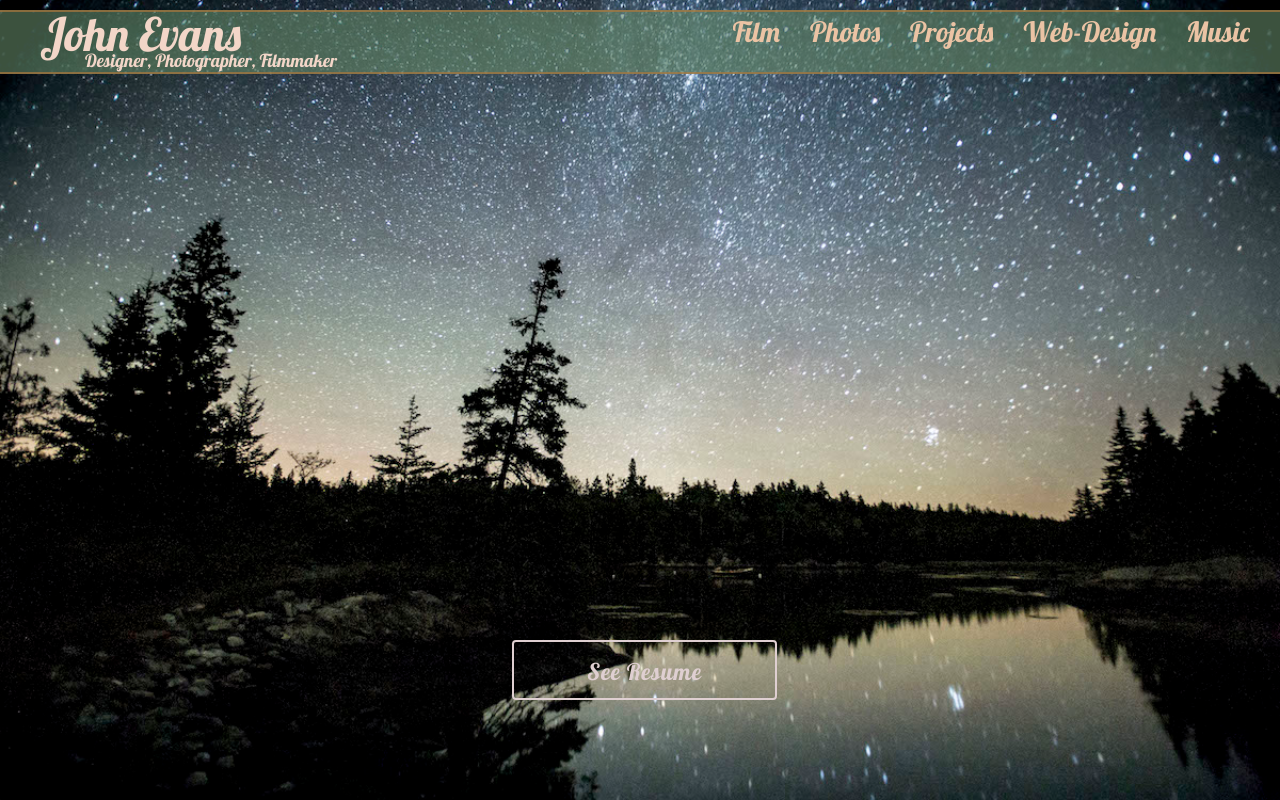
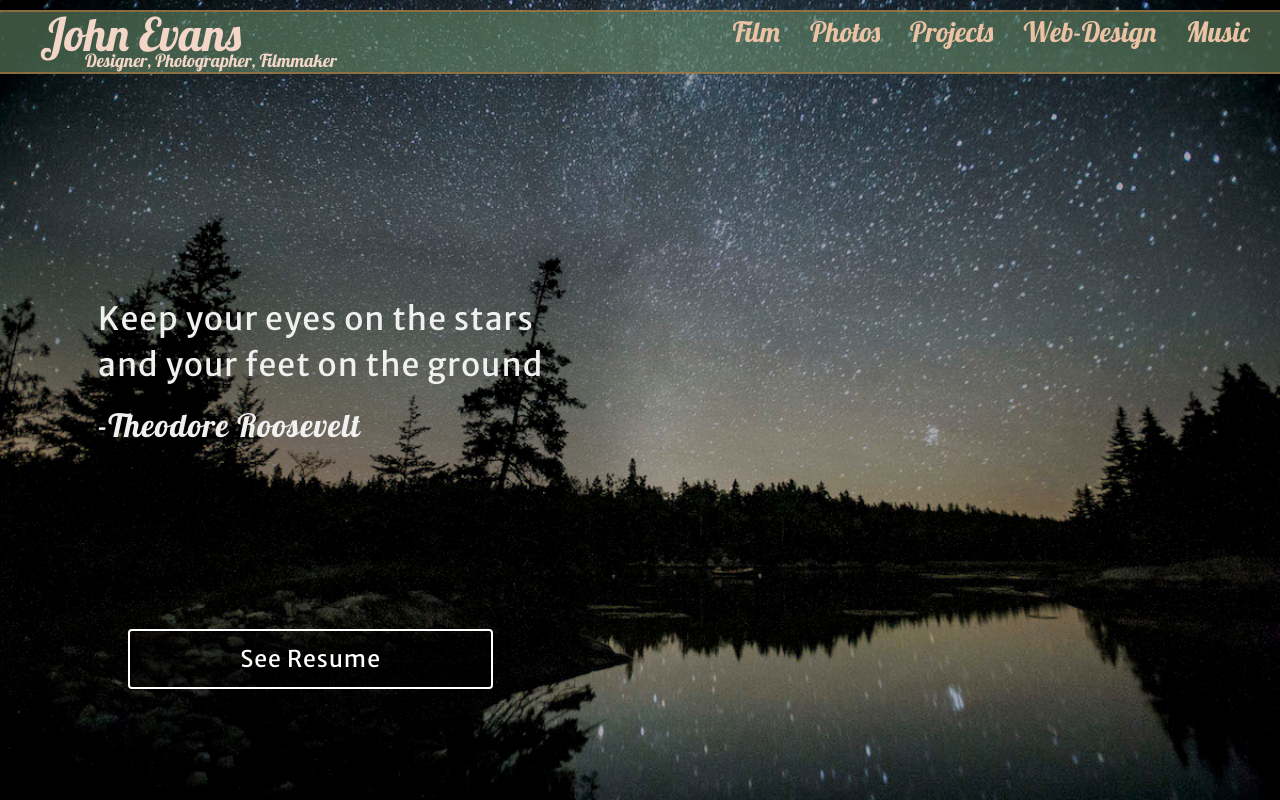
Before and after one commit to J-east/John-Bio, a Django app: template templates/resume.html in a window 1280 px wide. Run offline with Django 3.2, Linux system fonts and the light colour scheme; the template is opened without the code that fills it, so the values that code supplies are empty; some libraries are stand-ins or nearby versions.

Commit message:
fixed image a little bit

```diff
--- a/pages/views.py
+++ b/pages/views.py
@@ -6,7 +6,7 @@ from django.contrib import messages
 # Create your views here.
 
 def home(request):
-	template = 'home.html'
+	template = 'resume.html'
 	context = {}
 	return render(request, template, context)
 
--- a/static/css/resume.css
+++ b/static/css/resume.css
@@ -120,26 +120,42 @@ p,h2,h3,h4{
 	max-width:1000px;
 }
 
-
-div .ghost-print{
-
-}
-
 div .ghost-button-print{
 	position: absolute;
-	top: 80%;
-	left: 40%;
-	border: 2px solid rgb(223,207,209);
+	top: calc((100% - 60px) * .85);
+	left: calc((100% - 365px) * .14);
+	border: 2px solid rgb(256,256,256);
 	border-radius: 4px;
 	height: 60px;
-	width: 265px;
+	width: 365px;
 	text-align: center;
+	background: rgba(0,0,0,.4);
 }
 
 .ghost-button-print span{
 	position: relative;
 	color: inherit;
-	top:14px;
+	top:12px;
+}
+
+div .ghost-text-print{
+	position: absolute;
+	top: 35%;
+	left: calc((100% - 500px) * .1);
+	box-shadow: 0 0 45px 45px rgba(0,0,0,.2);
+	border-radius: 4px;
+	height: 230px;
+	width: 500px;
+	color: rgb(240,240,240);
+	background: rgba(0,0,0,.2);
+}
+
+.ghost-text-print p{
+	text-align: left;
+	position: relative;
+	color: inherit;
+	top:12px;
+	font-size: inherit;
 }
 
 @media screen and (max-width: 1000px) {
@@ -152,7 +168,7 @@ div .ghost-button-print{
 
 @media screen and (max-width: 750px) {
 	.container1{
-		width:100%;
+		width:98%;
 		margin-right: 0;
 		margin-left: 0;
 	}
@@ -163,7 +179,6 @@ div .ghost-button-print{
 
 	.affix{
 		display:none;
-
 	}
 
 	.affix-top{
--- a/templates/resume.html
+++ b/templates/resume.html
@@ -23,7 +23,7 @@
     <link rel='stylesheet' href='{% static "css/bootstrap-theme.min.css" %}' />  -->
 
     <link href='http://fonts.googleapis.com/css?family=Lobster' rel='stylesheet' type='text/css'>
-    <link href='http://fonts.googleapis.com/css?family=Roboto+Condensed:400,700' rel='stylesheet' type='text/css'>
+    <link href='http://fonts.googleapis.com/css?family=Merriweather+Sans' rel='stylesheet' type='text/css'>
 
     <link rel="stylesheet" href="https://maxcdn.bootstrapcdn.com/bootstrap/3.2.0/css/bootstrap.min.css">
 
@@ -32,6 +32,10 @@
     <style>
         html {
             background-color: rgb(210,205,200);
+        }
+
+        span{
+            font-family: 'Merriweather Sans', sans-serif;
         }
 
         .nav-bar{
@@ -83,23 +87,30 @@
         }
 
         .ghost-button-print{
-            font-family: 'Lobster';
-            color: rgb(223,207,209);
+            font-family: 'Merriweather Sans', sans-serif;
+            color: rgb(256,256,256);
             font-weight: 400;
             font-size: 23px;
             letter-spacing: 1px;
-            transition: .3s ease;
+            transition: .5s ease;
         }
 
         .ghost-button-print:hover{
-            font-family: 'Lobster';
+            font-family: 'Merriweather Sans', sans-serif;
             background-color: rgba(223,207,209,.7);
-            color: rgb(50, 50, 70);
+            color: rgb(20, 20, 30);
             font-weight: 400;
             font-size: 23px;
             letter-spacing: 1px;
             transition: .1s ease;
             cursor: pointer;
+        }
+
+        .ghost-text-print{
+            font-family: 'Merriweather Sans', sans-serif;
+            font-weight: 400;
+            font-size: 32px;
+            letter-spacing: 1px;
         }
 
         .affix-element:hover{
@@ -115,11 +126,16 @@
         }
 
         h1{
-            font-family: 'Roboto', sans-serif;
+            font-family: 'Merriweather Sans', sans-serif;
         }
 
-        p,h2,h3,h4{
-            font-family: 'Roboto', sans-serif;
+        p,h2,h3,h4, li{
+            font-family: 'Merriweather Sans', sans-serif;
+        }
+
+        li{
+            margin-right:5px;
+            font-size: 14px;
         }
 
         p{
@@ -147,6 +163,10 @@
     </div>
 
     <div class="jumbotron" style="background:no-repeat center fixed url('{% static 'media/images/stars.jpg' %}');  background-size: cover;">
+            <div class="ghost-text-print">
+                <p>Keep your eyes on the stars and your feet on the ground</p>
+                <p style="font-family: 'Lobster';font-size: 32px;">-Theodore Roosevelt</p>
+            </div>
             <div class="ghost-button-print" id="resume-but">
                 <span>See Resume</span>
             </div>
```
Also changed, not shown: static/media/images/stars.JPG.
